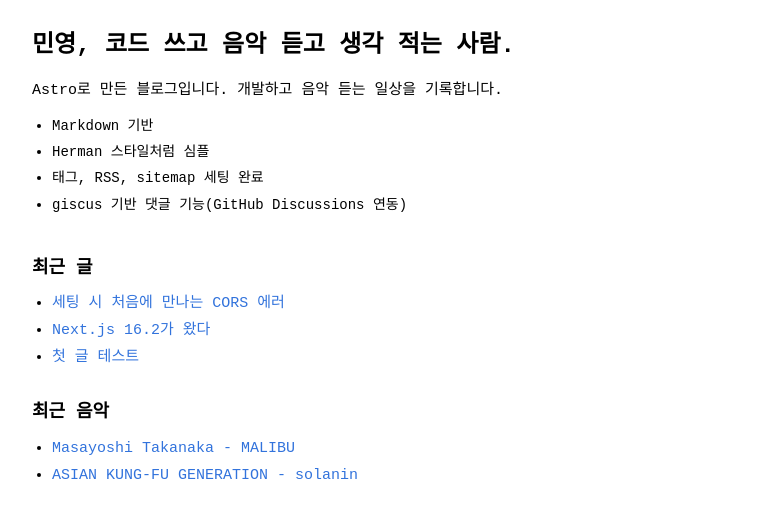
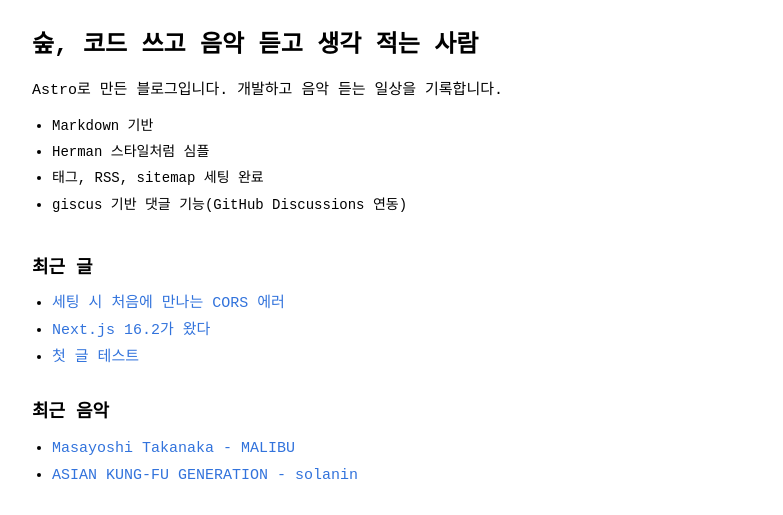
Before and after one commit to miiin/miiin.github.io, an Astro site: page / in a window 1280 px wide. Shown: the part 150-665 px from the top of the page, without its empty margins (248-1031 px from the left). Built offline with nearby package versions, Linux system fonts and the light colour scheme; Astro itself is replaced by a stand-in of ours.

Commit message:
chore: 소개 문구 수정

```diff
--- a/src/pages/index.astro
+++ b/src/pages/index.astro
@@ -14,7 +14,7 @@ const recentMusics = musics.slice(0, 5);
 
 <BaseLayout>
   <section class="home-intro">
-    <h1>민영, 코드 쓰고 음악 듣고 생각 적는 사람.</h1>
+    <h1>숲, 코드 쓰고 음악 듣고 생각 적는 사람</h1>
     <p>Astro로 만든 블로그입니다. 개발하고 음악 듣는 일상을 기록합니다.</p>
     <ul class="home-about">
       <li>Markdown 기반</li>
```
